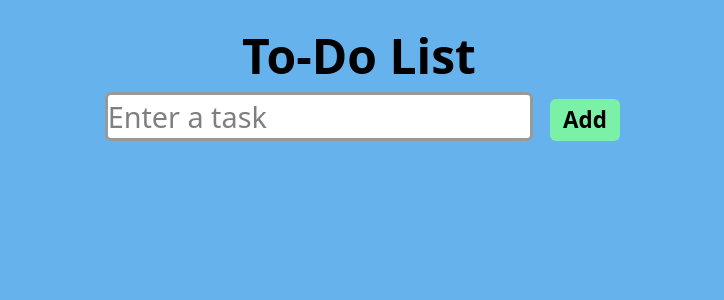
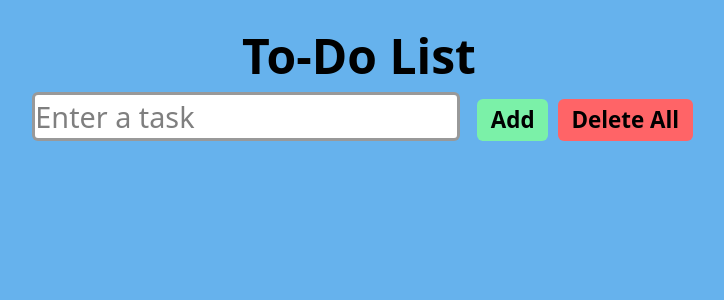
Before and after one commit to jshldev/todolist, a React (Vite) app: page / in a window 1280 px wide. Shown: the top 300 px of the page, without its empty margins (281-1005 px from the left). Built offline with nearby package versions, Linux system fonts and the light colour scheme.

Commit message:
add localstorage for F5 and delete all tasks button

```diff
--- a/src/ToDoList.jsx
+++ b/src/ToDoList.jsx
@@ -1,7 +1,11 @@
 import { useState, useRef, useEffect } from "react";
 
 function ToDoList() {
-  const [tasks, setTasks] = useState([]);
+  const [tasks, setTasks] = useState(
+    localStorage.getItem("tasks")
+      ? JSON.parse(localStorage.getItem("tasks"))
+      : []
+  );
   const [newTask, setNewTask] = useState([]);
   const inputField = useRef(null);
 
@@ -38,6 +42,10 @@ function ToDoList() {
     setTasks(tempTasks);
   }
 
+  function handleDeleteAllTask() {
+    setTasks([]);
+  }
+
   function toggle(index) {
     setTasks((tempTasks) => {
       return tempTasks.map((task, i) => {
@@ -50,7 +58,7 @@ function ToDoList() {
   }
 
   useEffect(() => {
-    console.log(tasks);
+    localStorage.setItem("tasks", JSON.stringify(tasks));
   }, [tasks]);
 
   return (
@@ -70,6 +78,12 @@ function ToDoList() {
         >
           Add
         </button>
+        <button
+          className=" !text-[1.4em] bg-red-400 hover:bg-red-500"
+          onClick={handleDeleteAllTask}
+        >
+          Delete All
+        </button>
       </div>
 
       <ol>
@@ -86,7 +100,7 @@ function ToDoList() {
               {task.text}
             </span>
             <button
-              className="delete-button bg-red-600/60 hover:bg-red-600/70"
+              className="delete-button bg-red-600/60 hover:bg-red-600/80"
               onClick={() => handleDeleteTask(index)}
             >
               Delete
```
